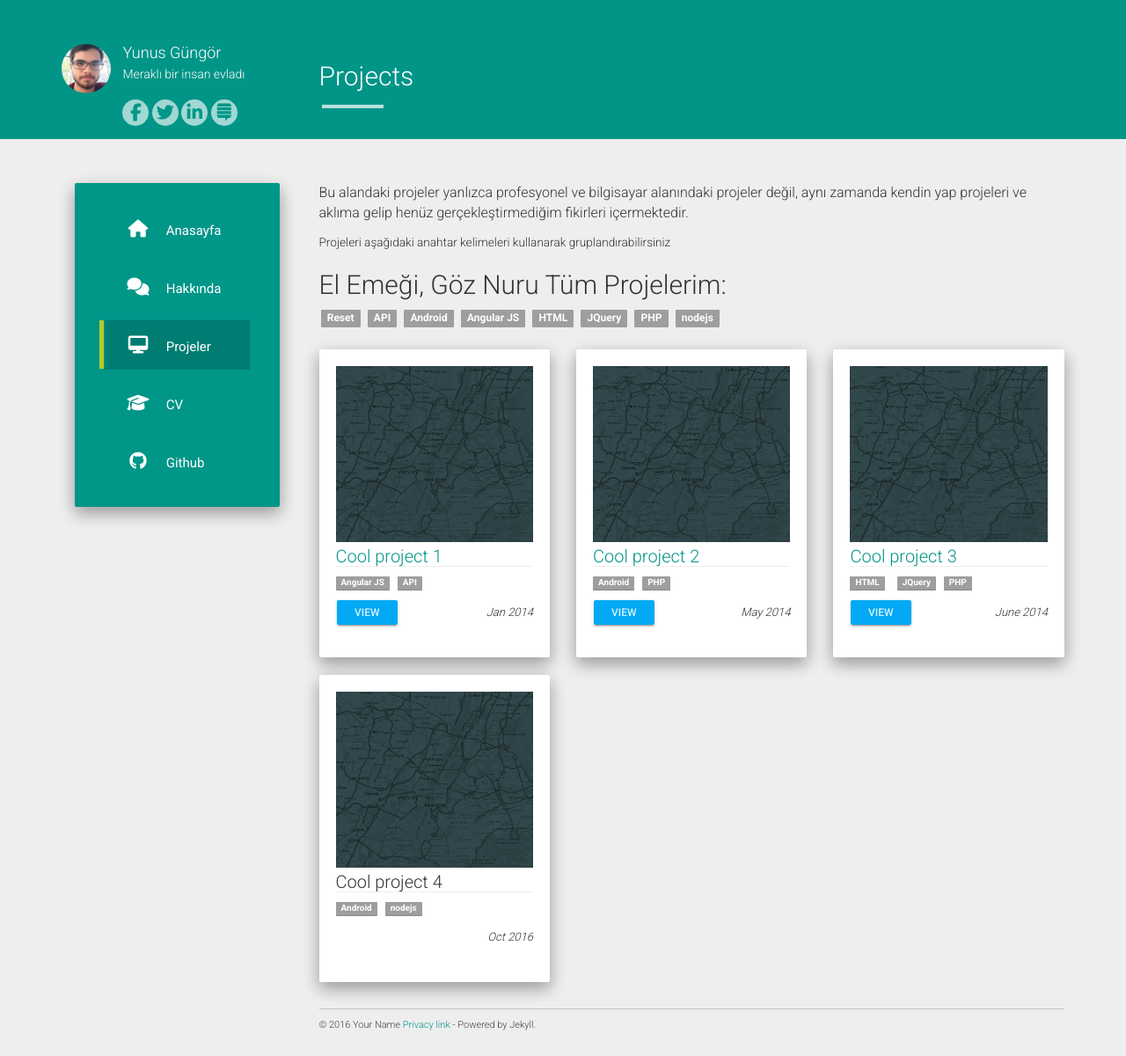
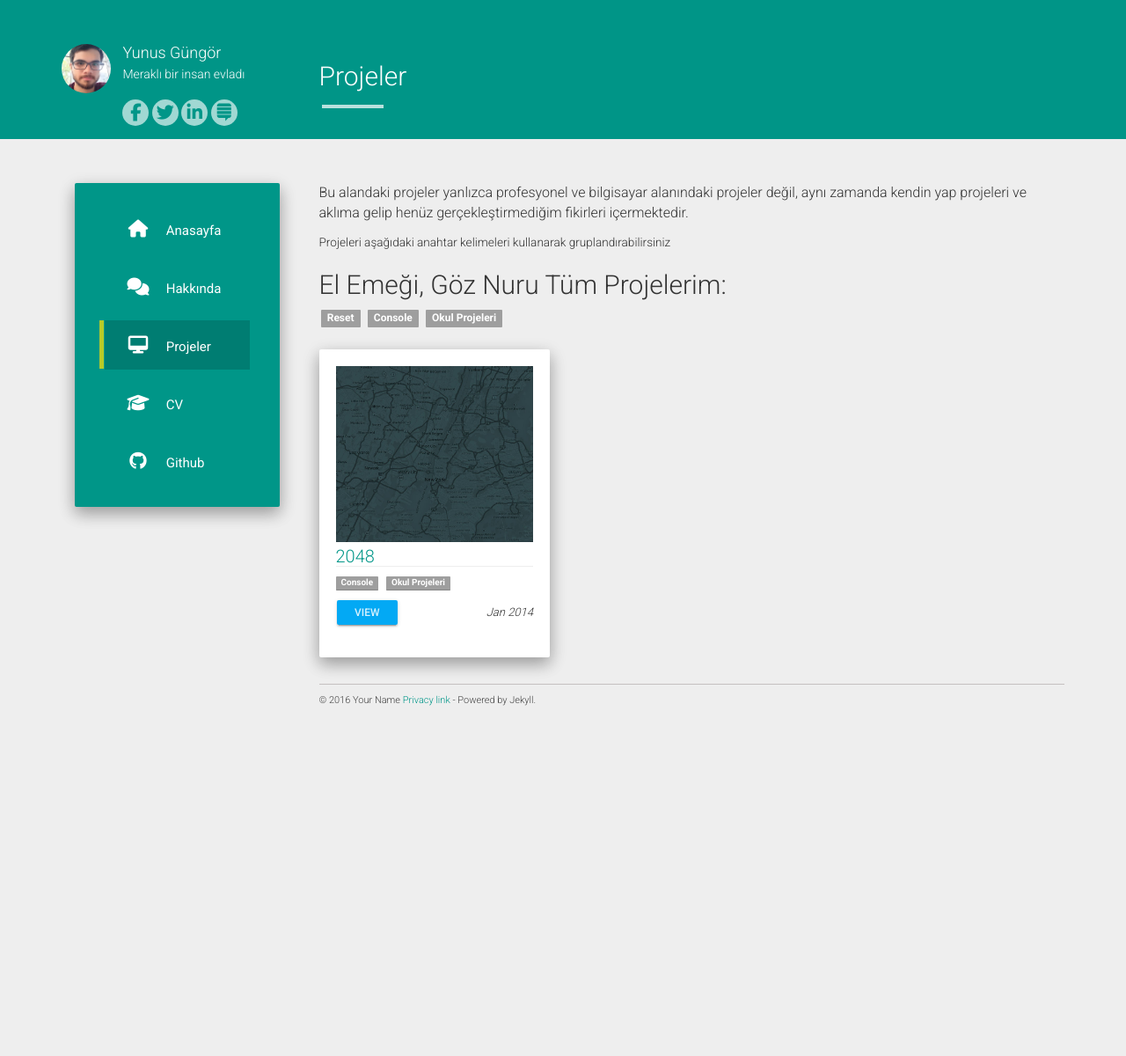
Before and after one commit to ynsgnr/ynsgnr.github.io, a Jekyll site: the page built from projects.md, in a window 1280 px wide. Shown: the whole page at 88% size. Built offline with Jekyll 4.4.1, drawn with Linux system fonts in a browser that asks for light colours; nearby versions of some CDN libraries; after the commit the page ends 900 px from its top, so only the background shows below that.

Commit message:
Projeler Düzenlendi

```diff
--- a/_data/projects.json
+++ b/_data/projects.json
@@ -1,30 +1,10 @@
 [
 	{
-		"name": "Cool project 1",
+		"name": "2048",
 		"image": "placeholder.jpg",
-		"url": "#",
+		"url": "https://github.com/ynsgnr/2048",
 		"date": "Jan 2014",
-		"tags": ["Angular JS","API"]
+		"tags": ["Console","Okul Projeleri"]
 	},
-	{
-		"name": "Cool project 2",
-		"image": "placeholder.jpg",
-		"url": "#",
-		"date": "May 2014",
-		"tags": ["Android","PHP"]
-	},
-	{
-		"name": "Cool project 3",
-		"image": "placeholder.jpg",
-		"url": "#",
-		"date": "June 2014",
-		"tags": ["HTML","JQuery","PHP"]
-	},
-	{
-		"name": "Cool project 4",
-		"image": "placeholder.jpg",
-		"date": "Oct 2016",
-		"tags": ["Android","nodejs"]
-	}
 
 ]
--- a/projects.md
+++ b/projects.md
@@ -1,6 +1,6 @@
 ---
 layout: project
-title: Projects
+title: Projeler
 permalink: /projects/
 ---
 
```
Also changed, not shown: about.md (+1 -1 lines).
